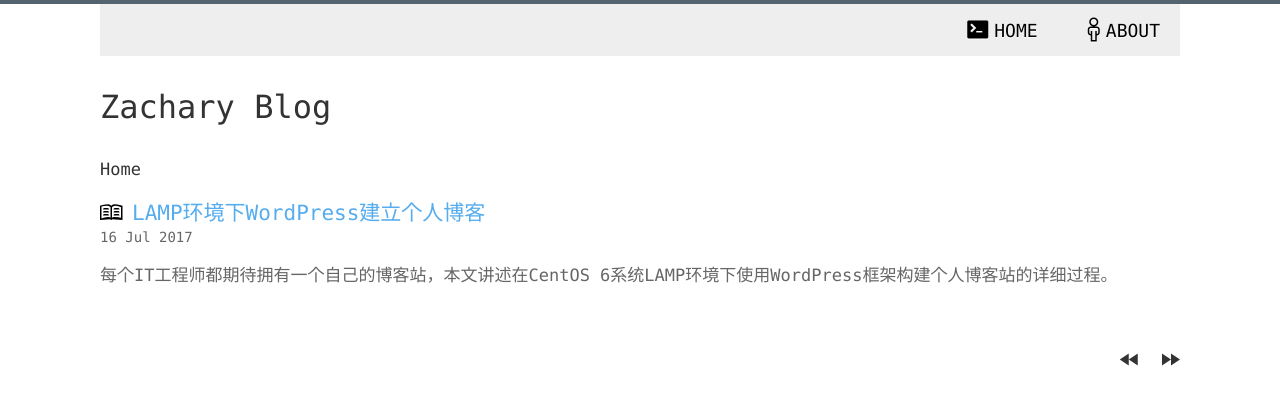
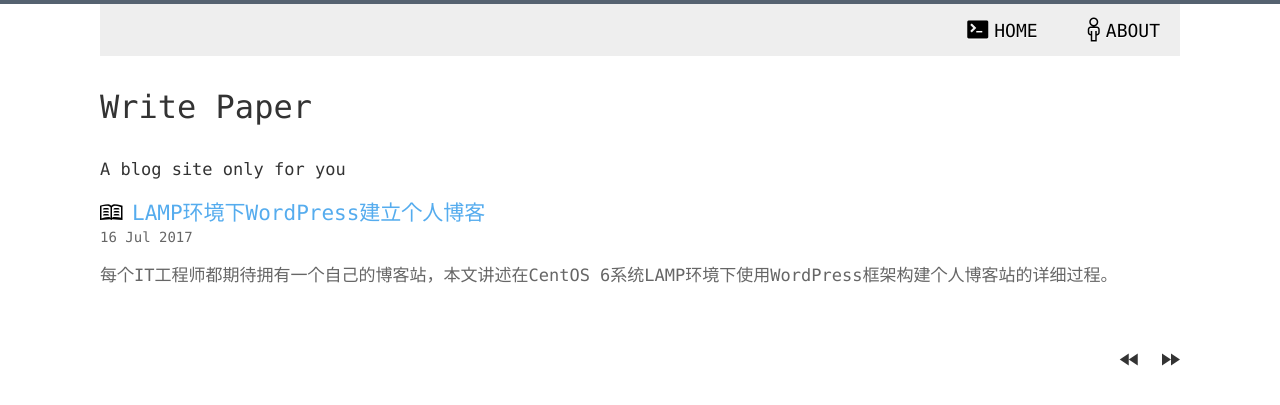
Before and after one commit to yangzhih/yangzhih.github.com, a Jekyll site: the page built from index.html, in a window 1280 px wide. Shown: the top 405 px of the page. Built offline with Jekyll 4.4.1, drawn with Linux system fonts in a browser that asks for light colours; the list of posts is cut into pages by our own code.

Commit message:
add blog

```diff
--- a/_config.yml
+++ b/_config.yml
@@ -1,8 +1,8 @@
-name: Zachary Blog
+name: Write Paper
 description: >
-    Home
+    A blog site only for you
 about: >
-    about
+    一个只写文章的博客网站
 master_repo: false
 url: "http://zhyang.top/"
 markdown: kramdown
```
